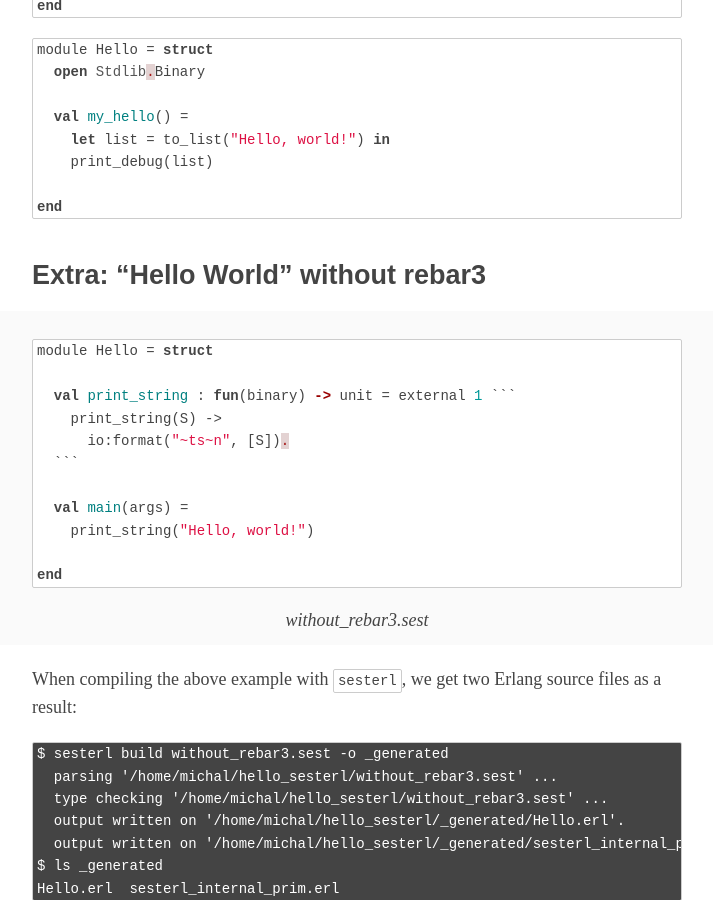
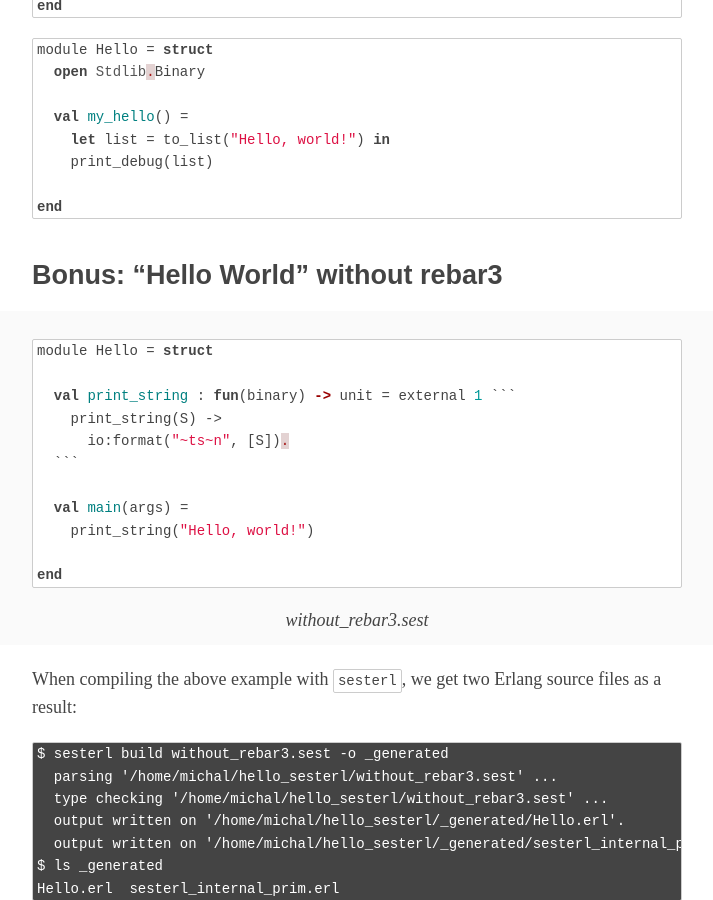
Before and after one commit to michallepicki/blog, a Jekyll site: the page built from _posts/2021-06-06-notes-on-using-sesterl.md, in a window 1280 px wide and 900 px high, scrolled down 3831 px. Shown: the whole window, without its empty margins (283-996 px from the left). Built offline with Jekyll 4.4.1, drawn with Linux system fonts in a browser that asks for light colours.

Commit message:
Update 2021-06-06-notes-on-using-sesterl.md

`````diff
--- a/_posts/2021-06-06-notes-on-using-sesterl.md
+++ b/_posts/2021-06-06-notes-on-using-sesterl.md
@@ -184,7 +184,7 @@ module Hello = struct
 end
 ```
 
-## Extra: "Hello World" without rebar3
+## Bonus: "Hello World" without rebar3
 
 <figure markdown="1">
 ````sml
`````
